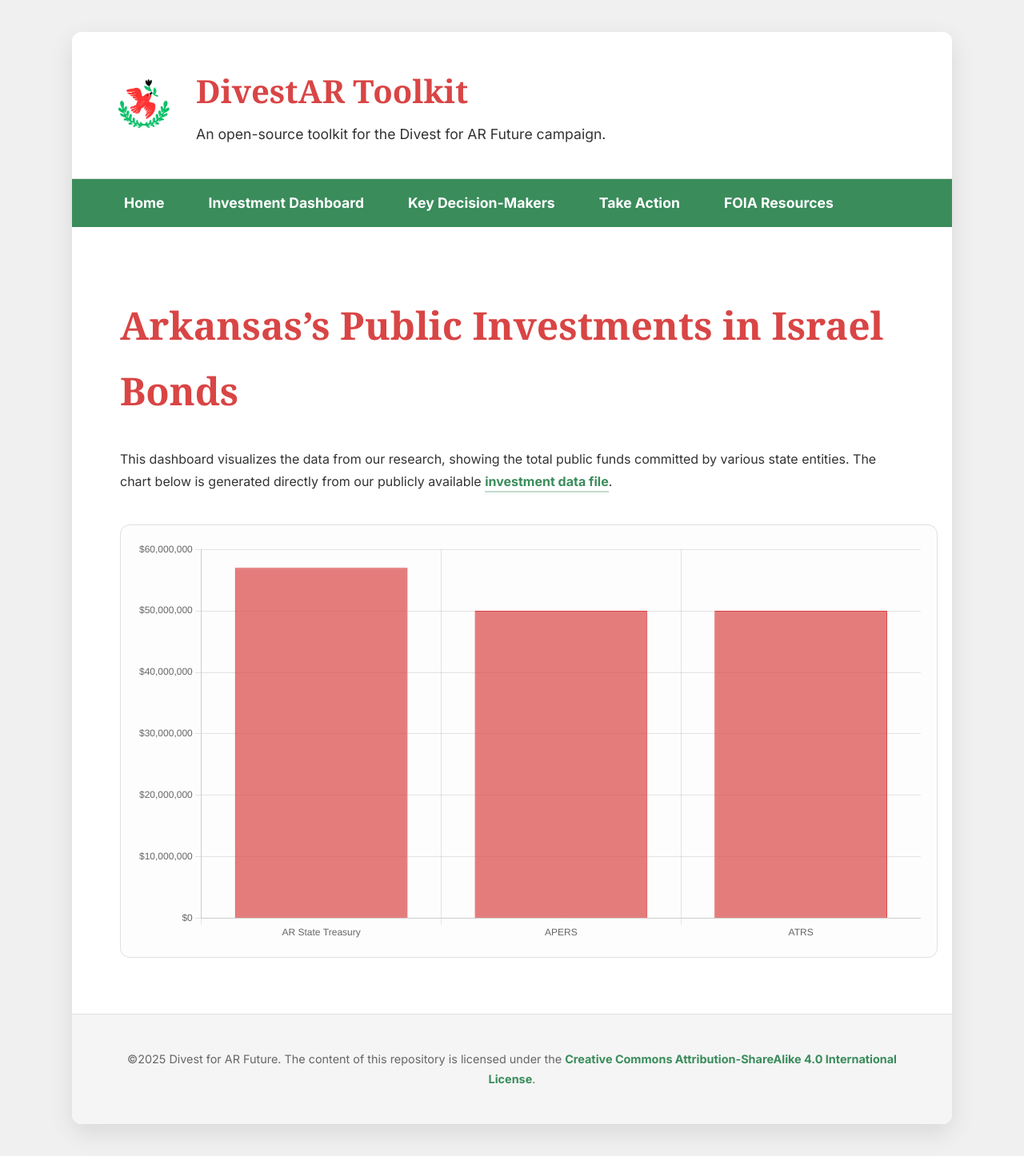
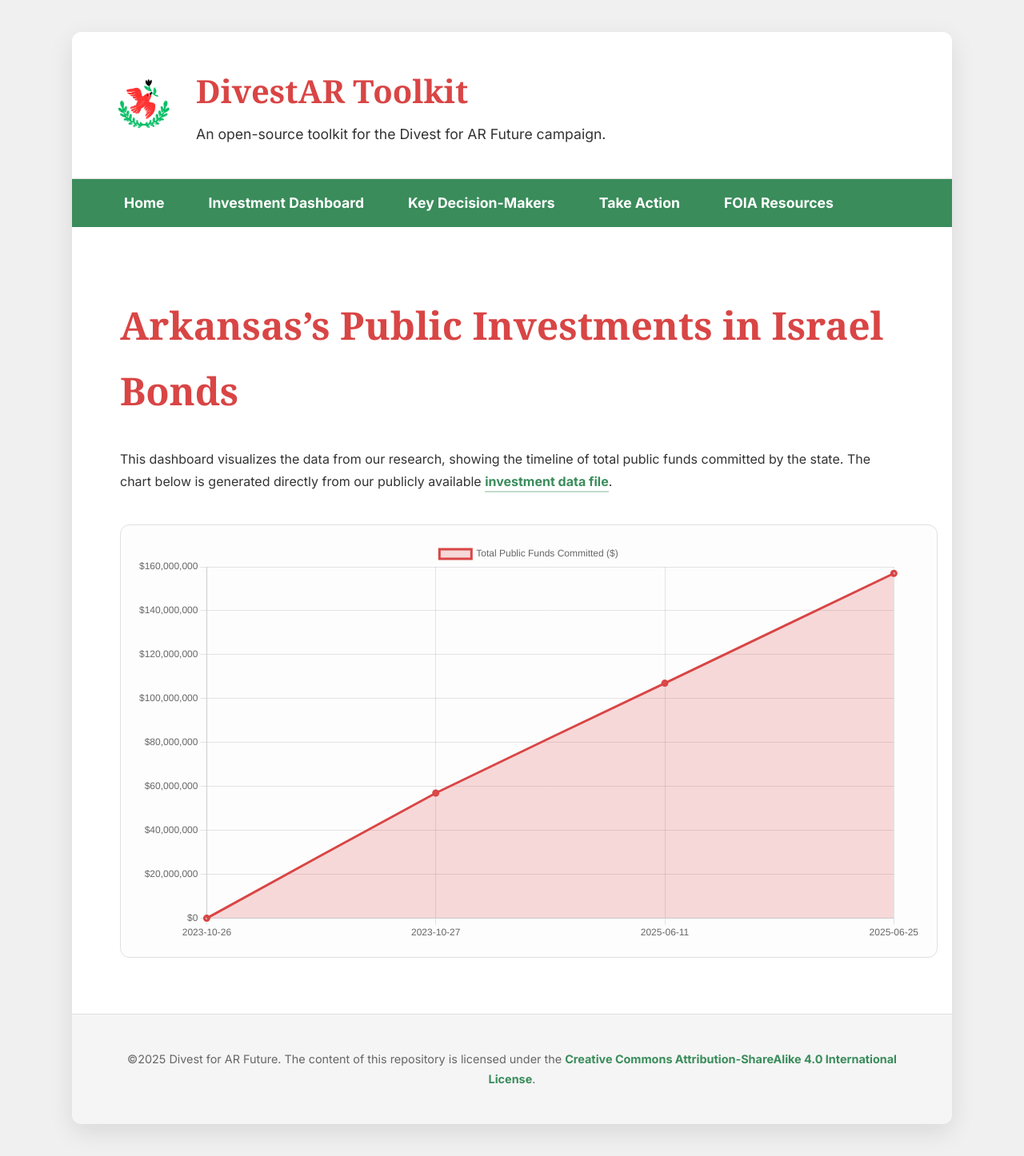
Before and after one commit to DunlapJP/divestar-toolkit, a Jekyll site: the page built from dashboard.md, in a window 1280 px wide. Shown: the whole page at 80% size. Built offline with Jekyll 4.4.1, drawn with Linux system fonts in a browser that asks for light colours; some web fonts are replaced; part of the change alters nothing that is shown.

Commit message:
Update dashboard.md

```diff
--- a/dashboard.md
+++ b/dashboard.md
@@ -5,7 +5,7 @@ title: Investment Dashboard
 
 # Arkansas's Public Investments in Israel Bonds
 
-This dashboard visualizes the data from our research, showing the total public funds committed by various state entities. The chart below is generated directly from our publicly available **[investment data file](./investment-data/investments.csv)**.
+This dashboard visualizes the data from our research, showing the timeline of total public funds committed by the state. The chart below is generated directly from our publicly available **[investment data file](./investment-data/investments.csv)**.
 
 <div class="chart-container">
   <canvas id="investmentChart"></canvas>
@@ -21,33 +21,66 @@ document.addEventListener("DOMContentLoaded", function() {
     complete: function(results) {
       const data = results.data;
 
-      const investmentData = data.reduce((acc, row) => {
-        // Use .trim() to remove any hidden whitespace from the data
-        const entity = row.Entity ? row.Entity.trim() : '';
-        const type = row.Transaction_Type ? row.Transaction_Type.trim() : '';
-        const amount = parseFloat(row.Amount);
+      // Filter for relevant investment events and sort by date
+      const investmentEvents = data
+        .filter(row => {
+          const type = row.Transaction_Type ? row.Transaction_Type.trim() : '';
+          return row.Amount && (type === 'Peak Holding' || type === 'Authorization');
+        })
+        .sort((a, b) => new Date(a.Transaction_Date) - new Date(b.Transaction_Date));
 
-        // We only want to chart the peak holdings and authorizations
-        if (entity && !isNaN(amount) && (type === 'Peak Holding' || type === 'Authorization')) {
-            acc[entity] = amount;
-        }
-        return acc;
-      }, {});
+      let cumulativeAmount = 0;
+      const chartData = investmentEvents.map(event => {
+        const amount = parseFloat(event.Amount);
+        cumulativeAmount += amount;
+        return {
+          date: event.Transaction_Date,
+          amount: cumulativeAmount,
+          label: `${event.Entity.trim()} - ${event.Transaction_Type.trim()}`
+        };
+      });
 
-      const labels = Object.keys(investmentData);
-      const values = Object.values(investmentData);
+      // Find the earliest investment date to establish a starting point
+      const firstInvestmentDate = investmentEvents.length > 0 ? new Date(investmentEvents[0].Transaction_Date) : new Date();
+      const treasuryStartDate = new Date(firstInvestmentDate);
+      treasuryStartDate.setDate(treasuryStartDate.getDate() - 1); // Set start point just before the first investment
+
+      const initialTreasuryValue = 57000000; // Peak holding amount from the first relevant event
+
+      // Manually add the initial State Treasury holding as the base
+      const finalChartData = [
+          { date: treasuryStartDate.toISOString().split('T')[0], amount: 0, label: "Initial State" },
+          { date: investmentEvents[0].Transaction_Date, amount: initialTreasuryValue, label: investmentEvents[0].Entity.trim() + " Peak Holding" }
+      ];
+
+      let runningTotal = initialTreasuryValue;
+      // Add subsequent authorizations
+      for(let i = 1; i < investmentEvents.length; i++) {
+          runningTotal += parseFloat(investmentEvents[i].Amount);
+          finalChartData.push({
+              date: investmentEvents[i].Transaction_Date,
+              amount: runningTotal,
+              label: investmentEvents[i].Entity.trim() + " Authorization"
+          });
+      }
+
+
+      const labels = finalChartData.map(d => d.date);
+      const values = finalChartData.map(d => d.amount);
 
       const ctx = document.getElementById('investmentChart').getContext('2d');
       new Chart(ctx, {
-        type: 'bar',
+        type: 'line',
         data: {
           labels: labels,
           datasets: [{
-            label: 'Total Investment/Authorization ($)',
+            label: 'Total Public Funds Committed ($)',
             data: values,
-            backgroundColor: 'rgba(217, 69, 69, 0.7)',
+            backgroundColor: 'rgba(217, 69, 69, 0.2)',
             borderColor: 'rgba(217, 69, 69, 1)',
-            borderWidth: 1
+            borderWidth: 3,
+            fill: true,
+            tension: 0.1
           }]
         },
         options: {
@@ -64,9 +97,6 @@ document.addEventListener("DOMContentLoaded", function() {
             }
           },
           plugins: {
-            legend: {
-              display: false
-            },
             tooltip: {
               callbacks: {
                 label: function(context) {
```
